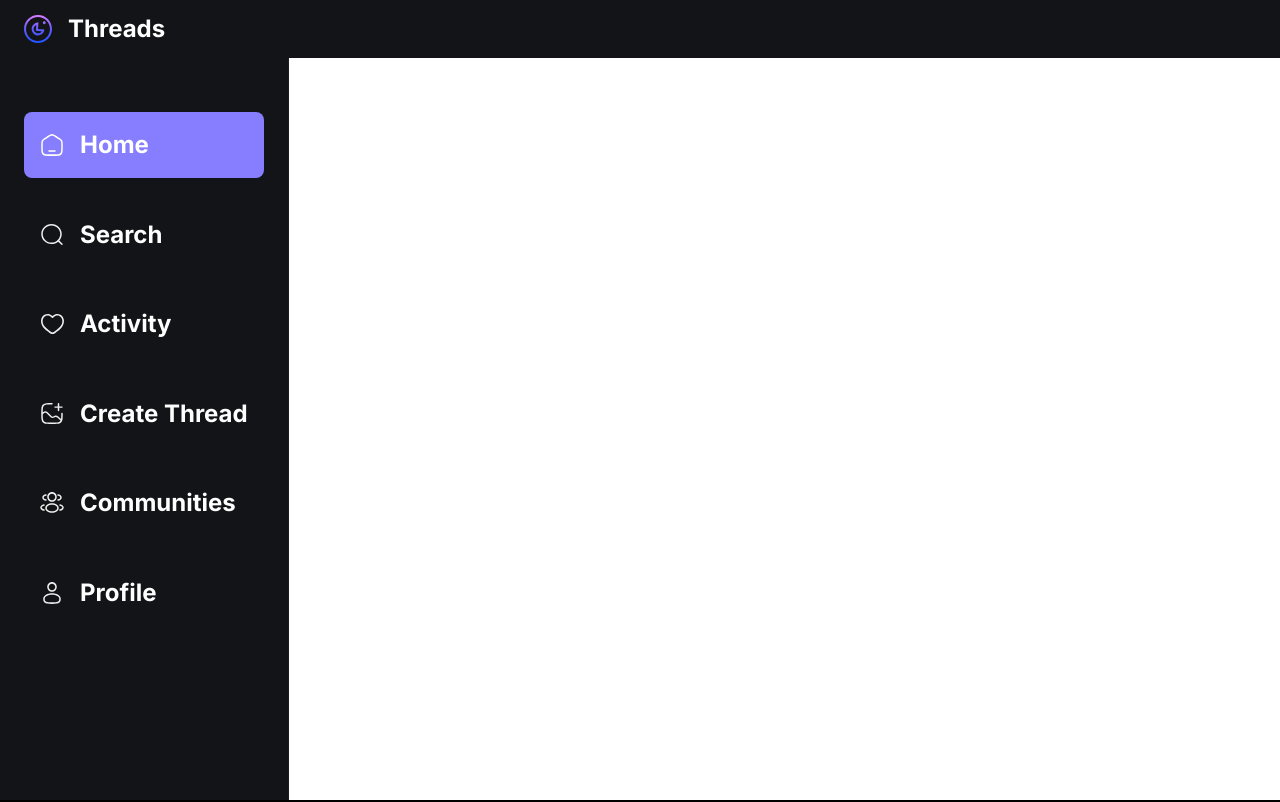
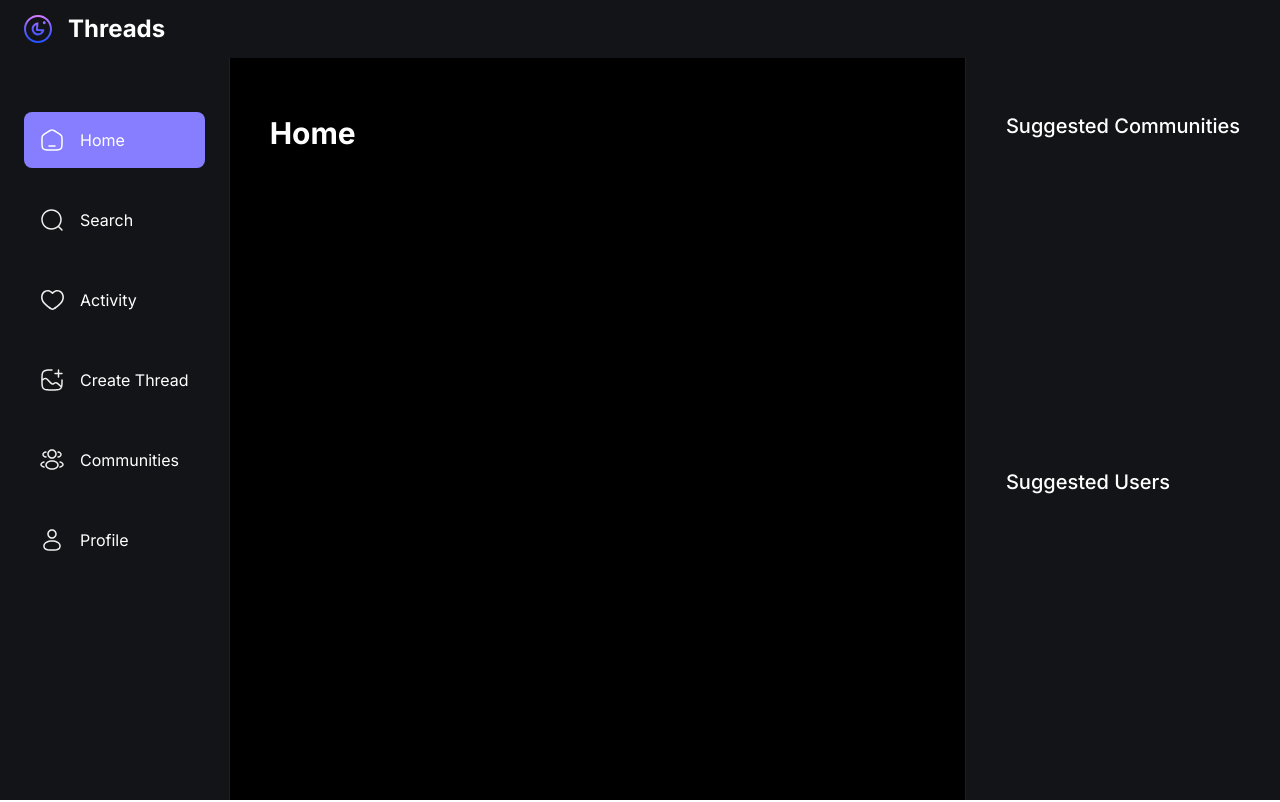
Before and after one commit to e-d-i-n-i/threads, a Next.js app in the folder threads/: page / in a window 1280 px wide. Shown: the top 802 px of the page. Built offline with nearby package versions, Linux system fonts and the light colour scheme; no server answers.

Commit message:
Right Sidebar & Bottom bar implemented

```diff
--- a/threads/app/(root)/layout.tsx
+++ b/threads/app/(root)/layout.tsx
@@ -22,10 +22,10 @@
             <html lang="en">
                 <body className={inter.className}>
                     <Topbar />
-                    <main>
+                    <main className="flex flex-row">
                         <LeftSidebar />
                             <section className="main-container">
-                                <div className="w-ful max-w-4xl">
+                                <div className="w-full max-w-4xl">
                                     {children}
                                 </div>
                             </section>
--- a/threads/components/shared/Bottombar.tsx
+++ b/threads/components/shared/Bottombar.tsx
@@ -1,5 +1,38 @@
-function Bottombar(){
-    return <h1>Bottom bar</h1>
+"use client"
+
+import { sidebarLinks } from "@/constants";
+import Link from "next/link";
+import Image from "next/image";
+import { usePathname } from "next/navigation";
+import { useRouter } from "next/router";
+
+function Bottombar() {
+    const pathname = usePathname();
+
+    return (
+        <section className="bottombar">
+            <div className="bottombar_container">
+                {sidebarLinks.map((link) => {
+
+                    const isActive = (pathname.includes(link.route) && link.route.length > 1 || pathname === link.route)
+                    return (
+                        <Link href={link.route} key={link.label} className={`bottombar_link ${isActive && 'bg-primary-500'}`}>
+                            <Image
+                                src={link.imgURL}
+                                alt={link.label}
+                                height={24}
+                                width={24}
+                            />
+                            <p className="text-subtle-medium text-light-1 max-sm:hidden">
+                                {link.label.split(/\s+/)[0]}
+                            </p>
+                        </Link>
+                    )
+                }
+                )}
+            </div>
+        </section>
+    )
 }
 
 export default Bottombar;
--- a/threads/components/shared/LeftSidebar.tsx
+++ b/threads/components/shared/LeftSidebar.tsx
@@ -25,9 +25,7 @@
                                 height={24}
                                 width={24}
                             />
-                            <p className="text-heading3-bold text-light-1 max-xs:hidden">
-                                {link.label}
-                            </p>
+                             <p className='text-light-1 max-lg:hidden'>{link.label}</p>
                         </Link>
                     )
                 }
@@ -35,7 +33,7 @@
             </div>
             <div className="mt-10 px-6">
                 <SignedIn>
-                    <SignOutButton>
+                    <SignOutButton signOutCallback={() => router.push('/sign-in')}>
                         <div className="flex cursor-pointer gap-4 p-4">
                             <Image
                                 src="/assets/logout.svg"
--- a/threads/components/shared/RightSidebar.tsx
+++ b/threads/components/shared/RightSidebar.tsx
@@ -1,5 +1,15 @@
 function RightSidebar(){
-    return <h1>RightSide bar</h1>
+    return (
+        <section className="custom-scrollbar rightsidebar">
+            <div className="flex flex-1 flex-col justify-start">
+            <h3 className="text-heading4-medium text-light-1">Suggested Communities</h3>
+            </div>
+
+            <div className="flex flex-1 flex-col justify-start">
+            <h3 className="text-heading4-medium text-light-1">Suggested Users</h3>
+            </div>
+        </section>
+    )
 }
 
 export default RightSidebar;
--- a/threads/components/shared/Topbar.tsx
+++ b/threads/components/shared/Topbar.tsx
@@ -26,12 +26,10 @@
                                     width={24}
                                     height={24}
                                 />
-
                             </div>
                         </SignOutButton>
                     </SignedIn>
                 </div>
-            </div>
 
             <OrganizationSwitcher
                 appearance={
@@ -42,6 +40,8 @@
                     }
                 }
             />
+            </div>
+
         </nav>
     )
 }
```
